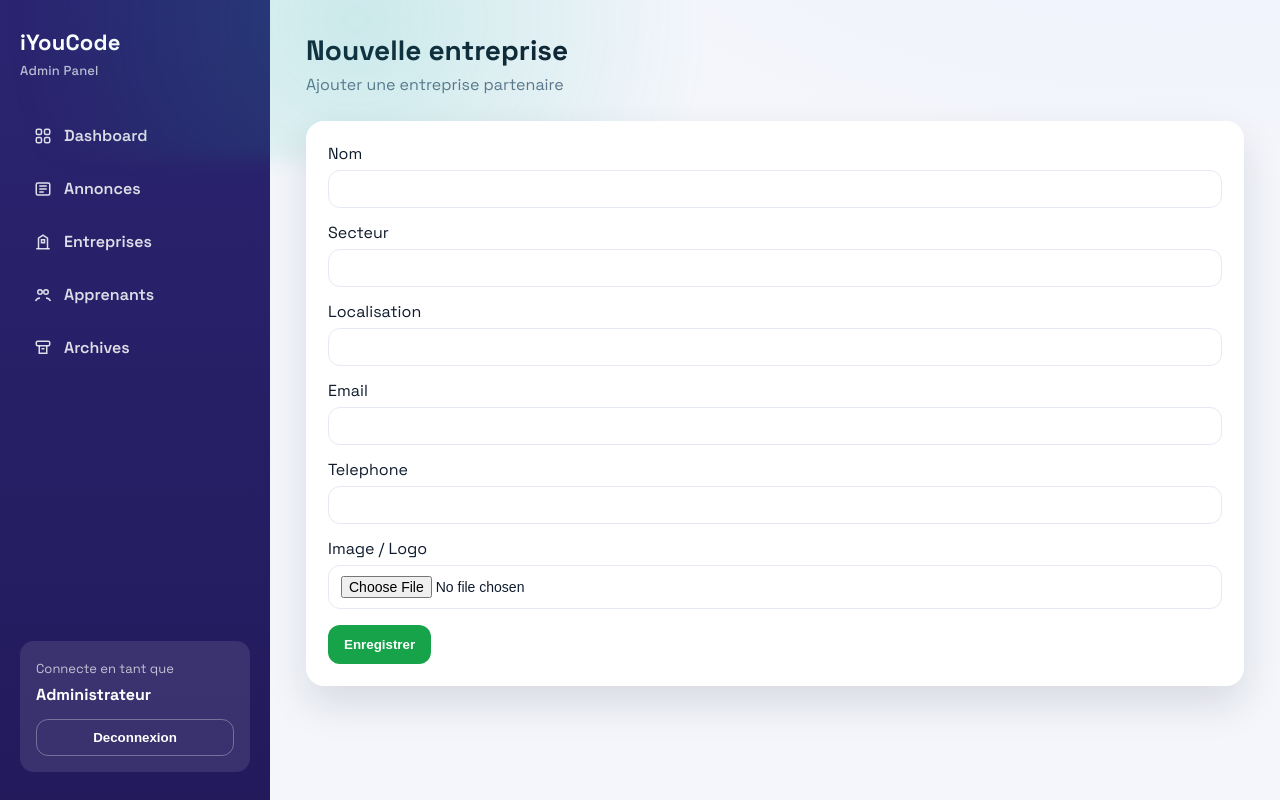
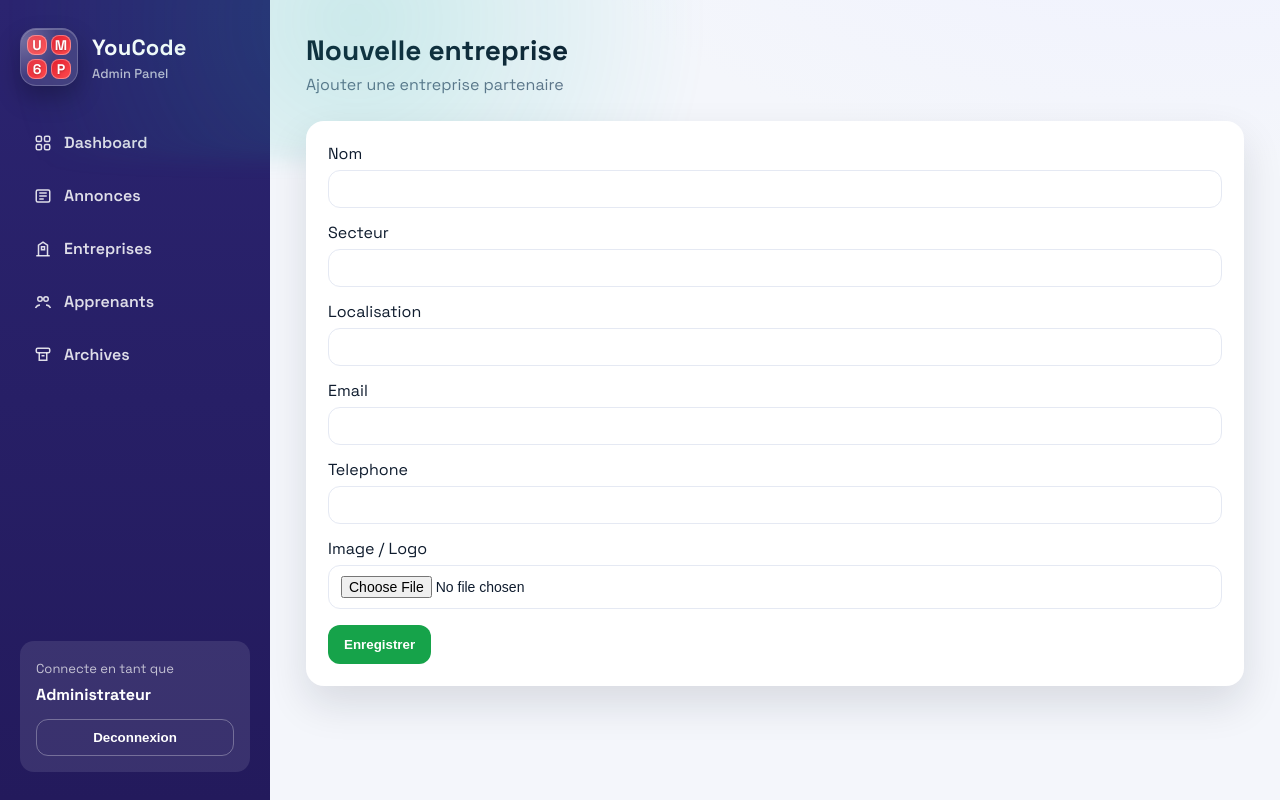
Before and after one commit to baadrfny/Application-Job-Dating-YouCode, a PHP site: template app/views/back/companies/create.twig in a window 1280 px wide. Run offline with PHP 8.4, Linux system fonts and the light colour scheme; the template is opened without the code that fills it, so the values that code supplies are empty; some libraries are stand-ins or nearby versions.

```diff
--- a/app/controllers/back/CompanyController.php
+++ b/app/controllers/back/CompanyController.php
@@ -135,8 +135,6 @@ class CompanyController extends Controller {
 
         if ($imagePath !== '') {
             $data['image'] = $imagePath;
-        } elseif (!$isUpdate) {
-            $data['image'] = null;
         }
 
         return $data;
--- a/app/views/back/auth/login.twig
+++ b/app/views/back/auth/login.twig
@@ -14,7 +14,7 @@
 
         <div class="field">
             <label for="email">Email</label>
-            <input id="email" type="email" name="email" placeholder="admin@iyoucode.ma" required>
+            <input id="email" type="email" name="email" placeholder="admin@youcode.ma" required>
         </div>
 
         <div class="field">
--- a/app/views/layouts/admin.twig
+++ b/app/views/layouts/admin.twig
@@ -65,18 +65,65 @@
         }
 
         .brand {
+            display: flex;
+            align-items: center;
+            gap: 14px;
+            margin-bottom: 6px;
+        }
+
+        .logo-mark {
+            width: 58px;
+            height: 58px;
+            display: grid;
+            grid-template-columns: repeat(2, 1fr);
+            gap: 4px;
+            padding: 6px;
+            border-radius: 16px;
+            background: rgba(255, 255, 255, 0.12);
+            border: 1px solid rgba(255, 255, 255, 0.2);
+            box-shadow: 0 12px 24px rgba(0, 0, 0, 0.25), inset 0 1px 0 rgba(255, 255, 255, 0.2);
+            position: relative;
+            overflow: hidden;
+        }
+
+        .logo-mark::after {
+            content: "";
+            position: absolute;
+            inset: -60% 40% auto -60%;
+            height: 160%;
+            background: radial-gradient(circle, rgba(255, 255, 255, 0.25), transparent 65%);
+            pointer-events: none;
+        }
+
+        .logo-mark span {
+            display: grid;
+            place-items: center;
+            font-size: 14px;
+            font-weight: 700;
+            color: #fff;
+            border-radius: 8px;
+            background: linear-gradient(135deg, #e11d2e, #ff4d4f);
+            box-shadow: inset 0 0 0 1px rgba(255, 255, 255, 0.35);
+            text-shadow: 0 1px 2px rgba(0, 0, 0, 0.25);
+        }
+
+        .brand-text {
+            display: flex;
+            flex-direction: column;
+            gap: 4px;
+        }
+
+        .brand-text strong {
             font-size: 22px;
             font-weight: 700;
             letter-spacing: 0.2px;
-            margin-bottom: 6px;
+            color: #fff;
         }
 
-        .brand span {
-            display: block;
+        .brand-text span {
             font-size: 13px;
             font-weight: 500;
             color: rgba(255, 255, 255, 0.7);
-            margin-top: 6px;
         }
 
         .nav {
@@ -110,14 +157,7 @@
 
         .nav a.active::after,
         .nav a:hover::after {
-            content: "";
-            margin-left: auto;
-            width: 10px;
-            height: 10px;
-            border-radius: 999px;
-            background: linear-gradient(135deg, #fff, var(--accent));
-            box-shadow: 0 0 12px rgba(17, 179, 164, 0.6);
-            animation: pulse 1.8s ease-in-out infinite;
+            content: none;
         }
 
         .sidebar-footer {
@@ -516,7 +556,15 @@
 <body>
 <div class="admin-shell">
     <aside class="admin-sidebar">
-        <div class="brand">iYouCode <span>Admin Panel</span></div>
+        <div class="brand">
+            <div class="logo-mark" aria-hidden="true">
+                <span>U</span><span>M</span><span>6</span><span>P</span>
+            </div>
+            <div class="brand-text">
+                <strong>YouCode</strong>
+                <span>Admin Panel</span>
+            </div>
+        </div>
 
         <nav class="nav">
             <a href="/admin/dashboard" class="{{ active == 'dashboard' ? 'active' : '' }}">
--- a/app/views/layouts/front.twig
+++ b/app/views/layouts/front.twig
@@ -310,7 +310,7 @@
 <body>
     <div class="topbar">
         <div class="brand">
-            <strong>iYouCode</strong>
+            <strong>YouCode</strong>
             <span>Job Dating Platform</span>
         </div>
         <div class="user-box">
```
